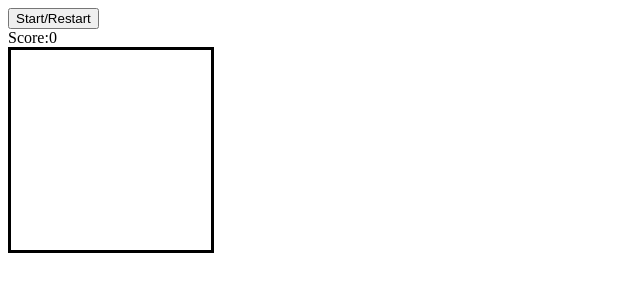
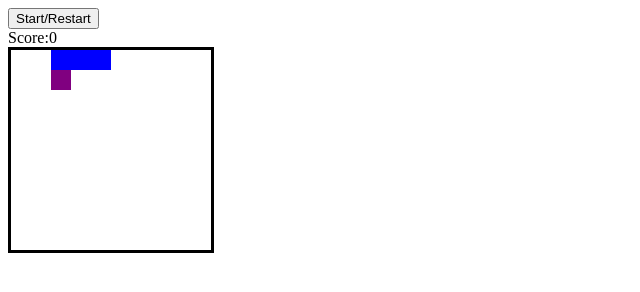
Before and after one commit to yashwanthreddy8686/Javascript-Games, a plain HTML site: page Nokia3391-Snake/index.html in a window 1280 px wide. Both pictures are taken after a click on the button "Start/Restart". Shown: the whole page, without its empty margins (0-640 px from the left). Drawn offline with Linux system fonts and the light colour scheme.

Commit message:
Final Commit

```diff
--- a/Nokia3391-Snake/app.js
+++ b/Nokia3391-Snake/app.js
@@ -11,6 +11,60 @@ let score = 0;
 let speed = 0.9;
 let intervalTime = 0;
 let interval = 0;
+
+function startGame() {
+  currentSnake.forEach((index) => squares[index].classList.remove("snake"));
+  squares[appleIndex].classList.remove("apple");
+  clearInterval(interval);
+  score = 0;
+  randomApple();
+  direction = 1;
+  scoreDisplay.innerText = score;
+  intervalTime = 1000;
+  currentSnake = [2, 1, 0];
+  currentIndex = 0;
+  currentSnake.forEach((index) => squares[index].classList.add("snake"));
+  interval = setInterval(moveOutcomes, intervalTime);
+}
+
+function randomApple() {
+  do {
+    appleIndex = Math.floor(Math.random() * squares.length);
+  } while (squares[appleIndex].classList.contains("snake"));
+
+  squares[appleIndex].classList.add("apple");
+}
+
+function moveOutcomes() {
+  //If snake hit bottom
+  if (
+    (currentSnake[0] + width >= width * width && direction === width) ||
+    (currentSnake[0] % width === width - 1 && direction === 1) ||
+    (currentSnake[0] % width === 0 && direction === -1) ||
+    (currentSnake[0] - width < 0 && direction === -width) ||
+    squares[currentSnake[0] + direction].classList.contains("snake")
+  ) {
+    return clearInterval(interval);
+  }
+
+  const tail = currentSnake.pop();
+  squares[tail].classList.remove("snake");
+  currentSnake.unshift(currentSnake[0] + direction);
+
+  if (squares[currentSnake[0]].classList.contains("apple")) {
+    squares[currentSnake[0]].classList.remove("apple");
+    squares[tail].classList.add("snake");
+    currentSnake.push(tail);
+    randomApple();
+    score++;
+    scoreDisplay.textContent = score;
+    clearInterval(interval);
+    intervalTime = intervalTime * speed;
+    interval = setInterval(moveOutcomes, intervalTime);
+  }
+
+  squares[currentSnake[0]].classList.add("snake");
+}
 
 //assign functions to keycodes
 function control(e) {
@@ -27,4 +81,6 @@ function control(e) {
   }
 }
 
+startBtn.addEventListener("click", startGame);
+
 document.addEventListener("keyup", control);
--- a/Nokia3391-Snake/index.html
+++ b/Nokia3391-Snake/index.html
@@ -2,7 +2,6 @@
 <html lang="en" dir="ltr">
   <head>
     <meta charset="utf-8">
-    <script src="app.js" charset="utf-8"></script>
     <link rel="stylesheet" href="styles.css">
     <title>Snake Tutorial</title>
   </head>
@@ -113,6 +112,6 @@
       <div></div>
       <div></div>
     </div>
-
+    <script src="./app.js"></script>
   </body>
 </html>
```
